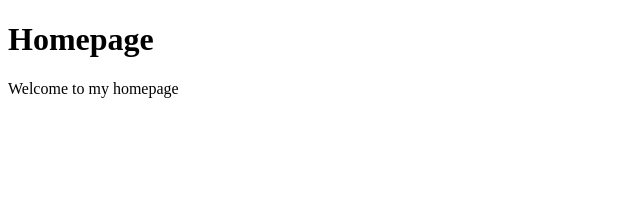
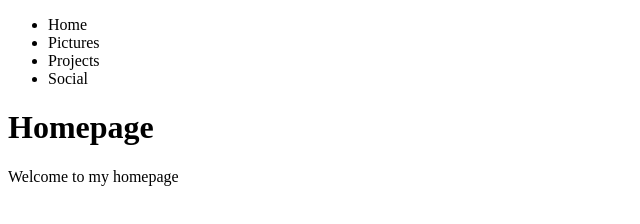
Before and after one commit to H1-Tom1/Tutorials, a plain HTML site: page navigation_menu_start/index.html in a window 1280 px wide. Shown: the whole page, without its empty margins (0-640 px from the left). Drawn offline with Linux system fonts and the light colour scheme.

Commit message:
added navigation menu list

```diff
--- a/navigation_menu_start/index.html
+++ b/navigation_menu_start/index.html
@@ -9,7 +9,13 @@
 
     <body>
 
-    <!-- put navigation menu just below here -->
+    <!-- navigation-->
+        <ul><li>Home</li>
+            <li>Pictures</li>
+            <li>Projects</li>
+            <li>Social</li>
+        </ul>
+
 
     <h1>Homepage</h1>
 
```
Also changed, not shown: navigation_menu_start/pictures.html (+6 -1 lines), navigation_menu_start/project.html (+6 -1 lines), navigation_menu_start/social.html (+6 -1 lines).
